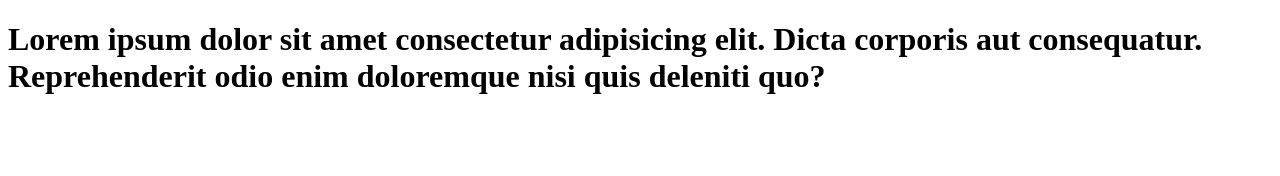
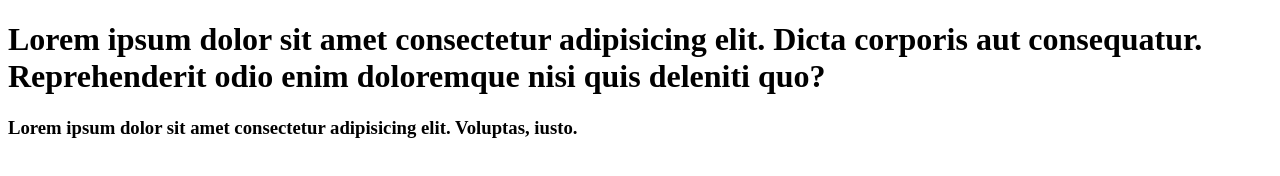
Before and after one commit to SmartOge/program, a plain HTML site: page index.html in a window 1280 px wide. Drawn offline with Linux system fonts and the light colour scheme.

Commit message:
new branch

```diff
--- a/index.html
+++ b/index.html
@@ -7,5 +7,7 @@
 </head>
 <body>
     <h1>Lorem ipsum dolor sit amet consectetur adipisicing elit. Dicta corporis aut consequatur. Reprehenderit odio enim doloremque nisi quis deleniti quo?</h1>
+
+    <h3>Lorem ipsum dolor sit amet consectetur adipisicing elit. Voluptas, iusto.</h3>
 </body>
 </html>
```
